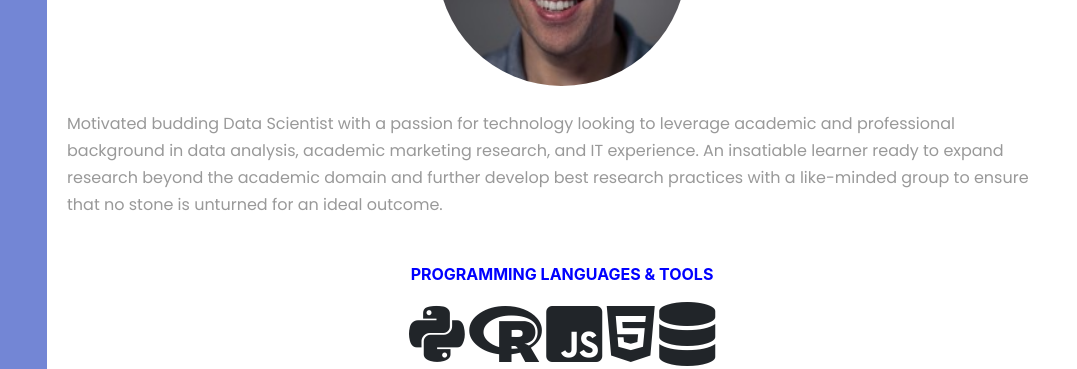
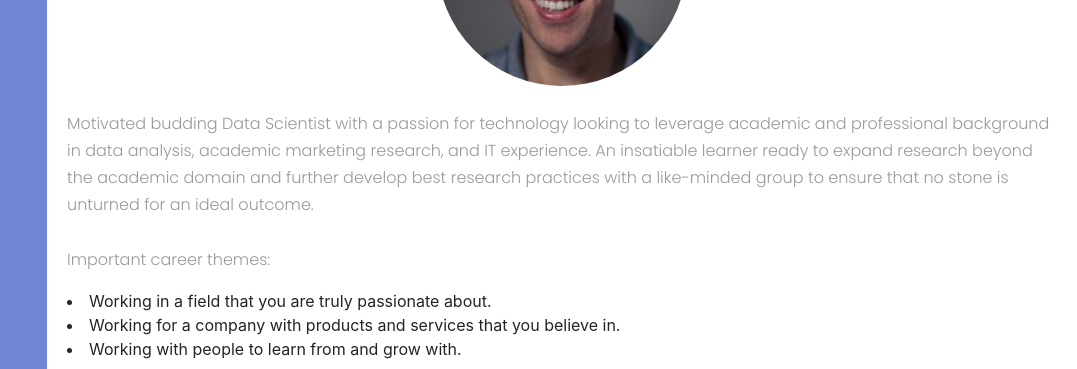
Before and after one commit to cfrichardson1/cfrichardson1.github.io, a plain HTML site: page index.html in a window 1280 px wide. Shown: the part 433-802 px from the top of the page, 203-1280 px from the left. Drawn offline with nearby package versions, Linux system fonts and the light colour scheme; some packages are replaced by stand-ins of ours; a script that the page names is missing.

Commit message:
updated about me

```diff
--- a/index.html
+++ b/index.html
@@ -423,14 +423,22 @@ min-width: none;
     <br>
 
     <p>
-      <strong>
         Motivated budding Data Scientist with a passion for technology looking to leverage academic and professional background in data analysis, academic marketing
         research, and IT experience.  An insatiable learner ready to expand research beyond the academic domain and further
         develop best research practices with a like-minded group to ensure that no stone is unturned for an ideal outcome.
         <br>
         <br>
+        <!-- <strong>Important career themes:</strong> -->
+        Important career themes:
+
+        <li>Working in a field that you are truly passionate about.</li>
+<li>Working for a company with products and services that you believe in.</li>
+<li>Working with people to learn from and grow with.</li>
+
+</p>
         <center>
-
+          <br>
+          <br>
           <font color ='blue'>PROGRAMMING LANGUAGES & TOOLS</font>
           <br>
         </strong>
```
